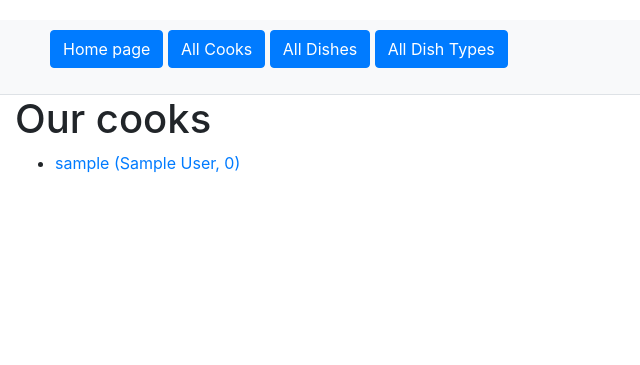
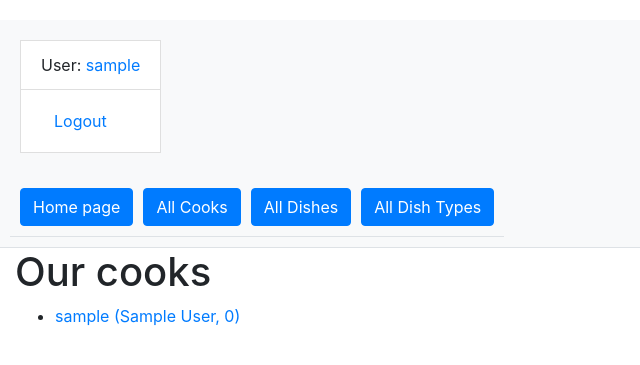
Before and after one commit to MaglorFeanorson/RestaurantKitchenService, a Django app: page /cook/ in a window 1280 px wide. Shown: the top 365 px of the page, without its empty margins (0-640 px from the left). Run offline with Django 5.2, Linux system fonts and the light colour scheme; the visitor is signed in with stand-in values (Sample User, id 1); data comes from the database, SQL or seed files in the repository.

Commit message:
style: update sidebar with logout form and navigation buttons

```diff
--- a/templates/includes/sidebar.html
+++ b/templates/includes/sidebar.html
@@ -1,7 +1,21 @@
-<ul class="sidebar-nav">
-
-  <a href="{% url 'restaurant_kitchen:index' %}" class="btn btn-primary">Home page</a>
-  <a href="{% url 'restaurant_kitchen:cook-list' %}" class="btn btn-primary">All Cooks</a>
-  <a href="{% url 'restaurant_kitchen:dish-list' %}" class="btn btn-primary">All Dishes</a>
-  <a href="{% url 'restaurant_kitchen:dish-type-list' %}" class="btn btn-primary">All Dish Types</a>
-</ul>
+<div class="sidebar">
+  <div class="user-info">
+    {% if user.is_authenticated %}
+      <li class="list-group-item">User: <a href="{{ user.get_absolute_url }}">{{ user.get_username }}</a></li>
+      <li class="list-group-item">
+        <form action="{% url 'logout' %}" method="post" style="display:inline;">
+          {% csrf_token %}
+          <button type="submit" class="btn btn-link">Logout</button>
+        </form>
+      </li>
+    {% else %}
+      <li class="list-group-item"><a href="{% url 'login' %}?next={{ request.path }}">Login</a></li>
+    {% endif %}
+  </div>
+  <div class="nav-buttons">
+    <a href="{% url 'restaurant_kitchen:index' %}" class="btn btn-primary">Home page</a>
+    <a href="{% url 'restaurant_kitchen:cook-list' %}" class="btn btn-primary">All Cooks</a>
+    <a href="{% url 'restaurant_kitchen:dish-list' %}" class="btn btn-primary">All Dishes</a>
+    <a href="{% url 'restaurant_kitchen:dish-type-list' %}" class="btn btn-primary">All Dish Types</a>
+  </div>
+</div>
```
